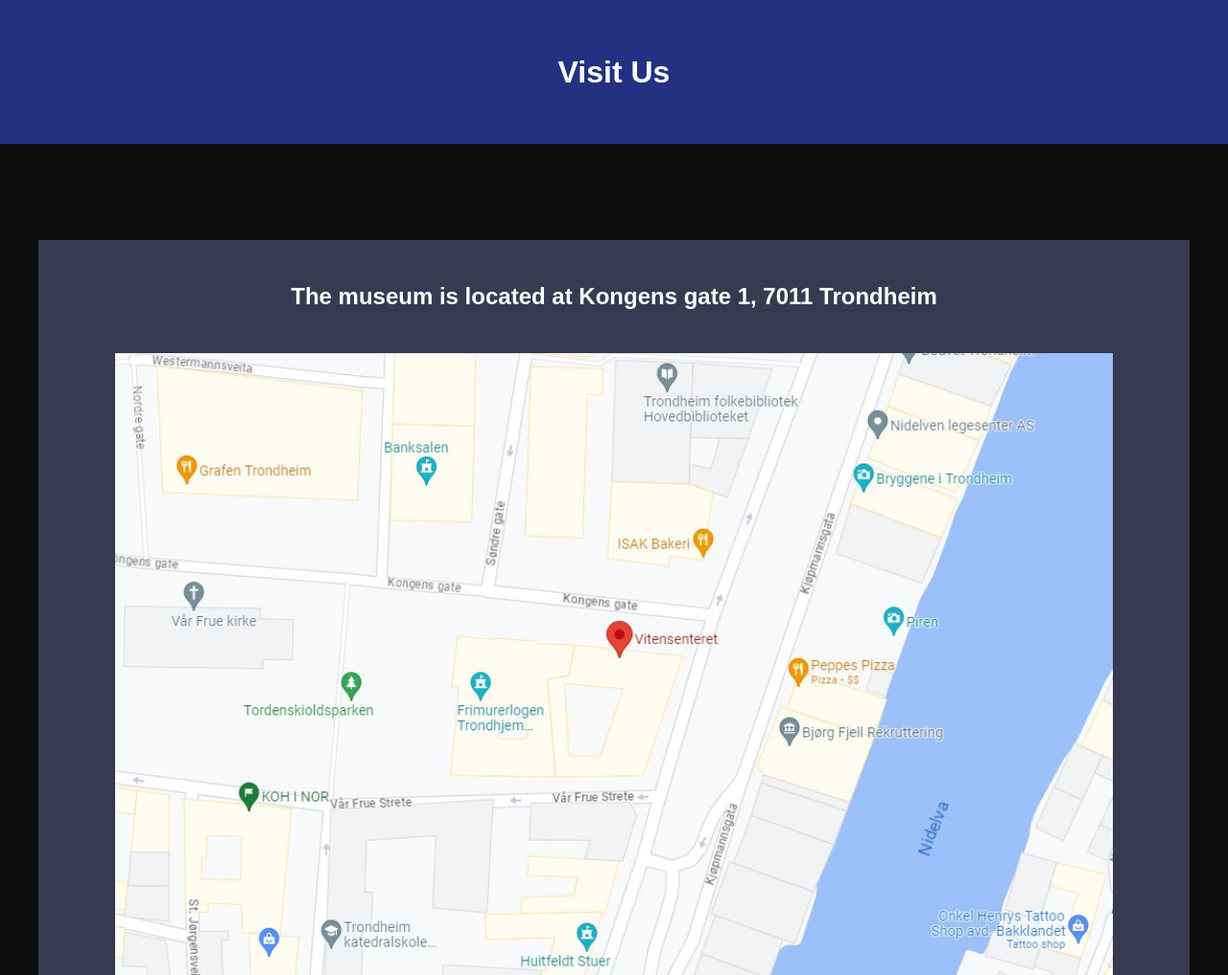
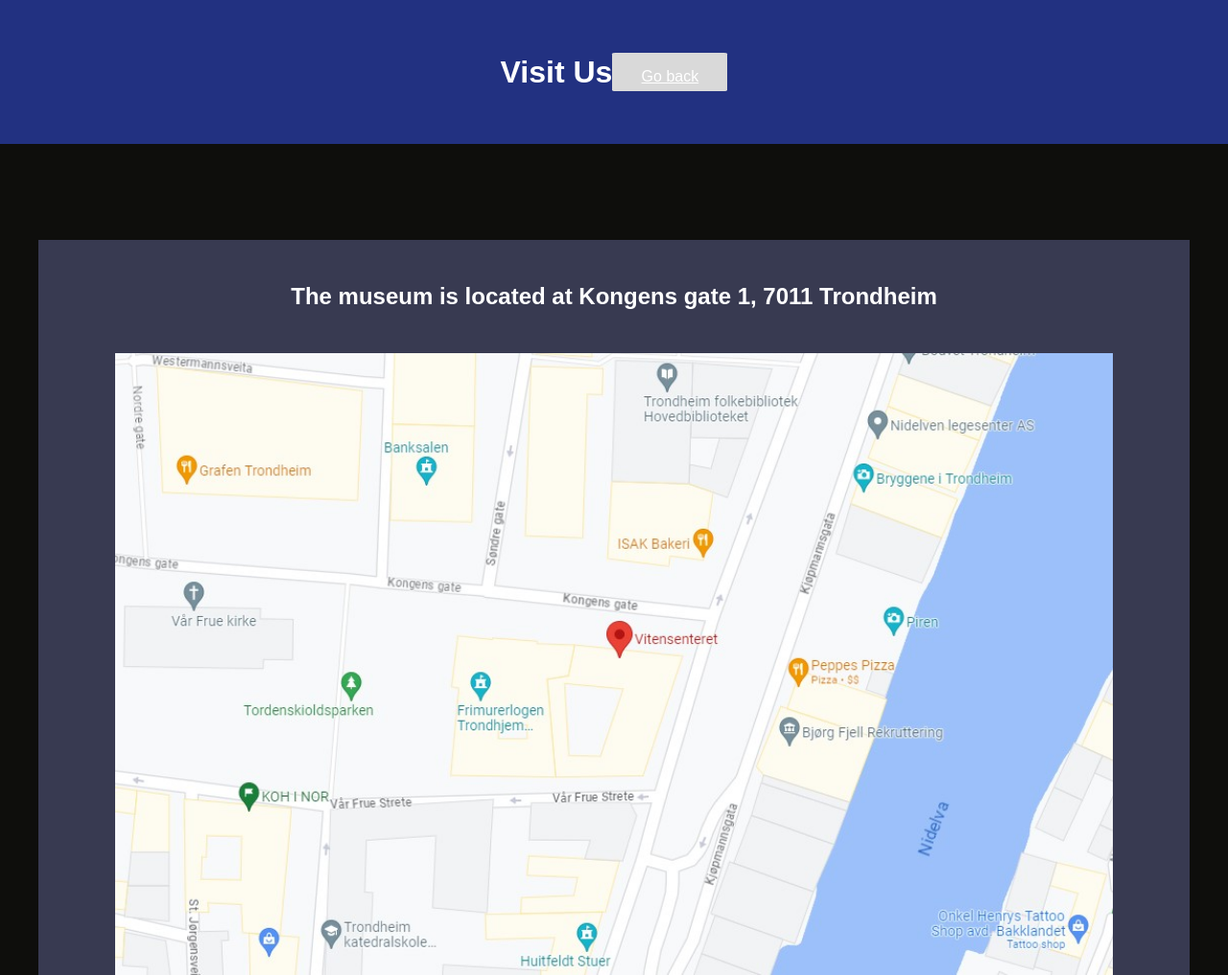
Before and after one commit to Pockitt/SP1-Simen_Magnussen, a plain HTML site: page Visit/index.html in a window 1280 px wide. Shown: the top 1016 px of the page at 96% size. Drawn offline with Linux system fonts and the light colour scheme.

Commit message:
Added "back" button

```diff
--- a/CSS/stylesheet.css
+++ b/CSS/stylesheet.css
@@ -71,7 +71,11 @@
  }
 
  .back_button {
-    width: 150px;
-    height: 50px;
+    width: 120px;
+    height: 40px;
+    border-radius: 3%;
     background-color: var(--btn-clr);
+    position: sticky;
+    text-align: center;
+    text-decoration-color: black;
  }
--- a/Visit/index.html
+++ b/Visit/index.html
@@ -8,6 +8,9 @@
   </head>
   <header>
     <h1>Visit Us</h1>
+    <div class="back_button">
+      <a href="/index.html"><p>Go back</p></a>
+    </div>
   </header>
   <body class="visit_bckgrnd">
     <section class="visit_card">
```
